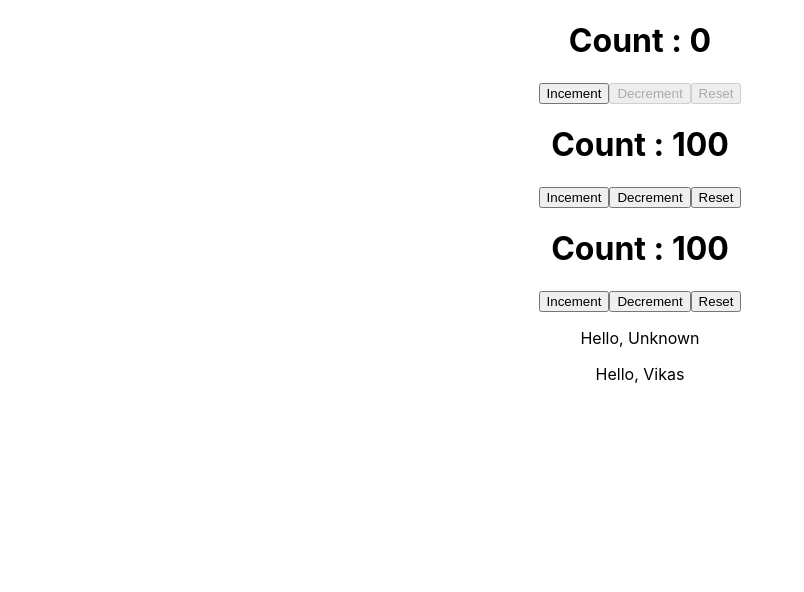
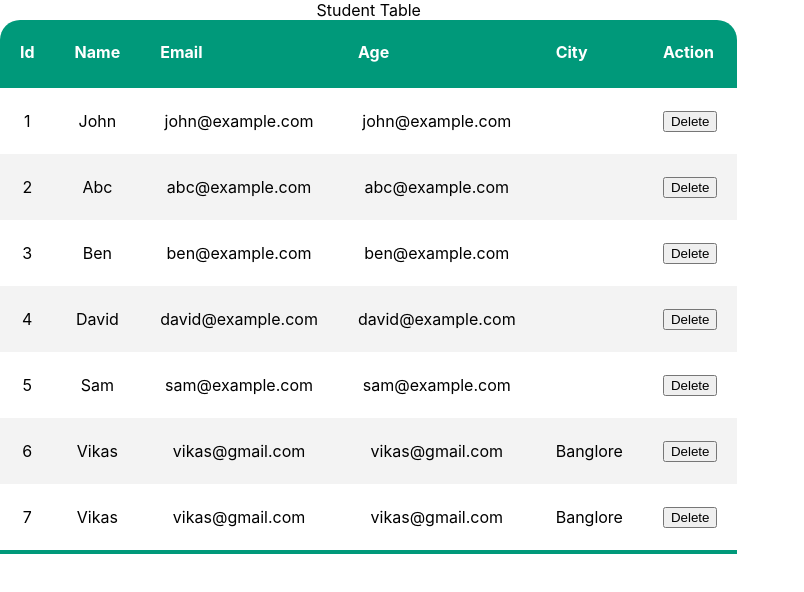
Before and after one commit to vikas62081/Training-Program-Batch-1, a React (Create React App) app in the folder react-app/: page / in a window 1280 px wide. Shown: the top 592 px of the page, without its empty margins (0-804 px from the left). Built offline with nearby package versions, Linux system fonts and the light colour scheme.

Commit message:
pushing day 17 table

```diff
--- a/react-app/src/App.css
+++ b/react-app/src/App.css
@@ -36,3 +36,46 @@
     transform: rotate(360deg);
   }
 }
+
+/* .user{
+  color: antiquewhite;
+} */
+
+table{
+  width: 50%;
+  border-collapse: collapse;
+}
+th,td{
+  /* background-color: #ffffff; */
+  padding: 22px 20px;
+
+}
+tr:nth-last-child(1){
+  border-bottom: 4px #00997a solid;
+}
+th:nth-child(1){
+  border-radius: 20px 0 0 0;
+}
+th:nth-last-child(1){
+  border-radius: 0 20px 0 0;
+}
+thead{
+  background-color: #00997a;
+  color: #ffffff;
+  border-radius: 10px 10px 0 0;
+}
+
+tbody tr:nth-child(even){
+  background-color: #f3f3f3;
+}
+tbody tr:nth-child(odd){
+  background-color: #ffffff;
+}
+tbody tr:hover{
+  background-color: #f4f4f4;
+  color: #00997a;
+  /* font-weight: 600; */
+}
+th{
+  text-align: left;
+}
--- a/react-app/src/App.js
+++ b/react-app/src/App.js
@@ -1,16 +1,74 @@
 import logo from "./logo.svg";
 import "./App.css";
-import { useState } from "react";
+import { Fragment, useState } from "react";
 import Counter, { Grettings } from "./Counter";
 
 const App = () => {
+  const tableHeader = ["Id", "Name", "Email", "Age", "City", "Action"];
+  const users = [
+    { id: 1, name: "John", email: "john@example.com", age: 88 },
+    { id: 2, name: "Abc", email: "abc@example.com", age: 12 },
+    { id: 3, name: "Ben", email: "ben@example.com", age: 56 },
+    { id: 4, name: "David", email: "david@example.com", age: 67 },
+    { id: 5, name: "Sam", email: "sam@example.com", age: 22 },
+    {
+      id: 6,
+      name: "Vikas",
+      email: "vikas@gmail.com",
+      age: null,
+      address: { streetNo: 4, city: "Banglore" },
+    },
+    {
+      id: 7,
+      name: "Vikas",
+      email: "vikas@gmail.com",
+      age: null,
+      address: { streetNo: 4, city: "Banglore" },
+    },
+  ];
+  const handleDelete = (id) => {
+    console.log(id);
+  };
   return (
     <div className="App">
-      <Counter incrementBy={5} decrementBy={3} resetValue={0} />
+      {/* <Counter incrementBy={5} decrementBy={3} resetValue={0} />
       <Counter incrementBy={10} initialCount={100} />
       <Counter incrementBy={10} initialCount={100} />
       <Grettings />
-      <Grettings name="Vikas" />
+      <Grettings name="Vikas" /> */}
+      {/* <h1>User are : </h1>
+      {users.map((user) => (
+        <Fragment key={user.id}>
+          <p>
+            my name is <b>{user.name}</b>, my email id is <b>{user.email}</b>{" "}
+            {user?.address?.city}.
+          </p>
+        </Fragment>
+      ))} */}
+      <table>
+        <caption>Student Table</caption>
+        <thead>
+          <tr>
+            {tableHeader.map((head, index) => (
+              <th key={index}>{head}</th>
+            ))}
+          </tr>
+        </thead>
+        <tbody>
+          {users.map((row) => (
+            <tr key={row.id}>
+              <td>{row.id}</td>
+              <td>{row.name}</td>
+              <td>{row.email}</td>
+              <td>{row.email}</td>
+              <td>{row?.address?.city}</td>
+              <td>
+                <button onClick={() => handleDelete(row.id)}>Delete</button>
+              </td>
+            </tr>
+          ))}
+        </tbody>
+      </table>
     </div>
   );
 };
```
